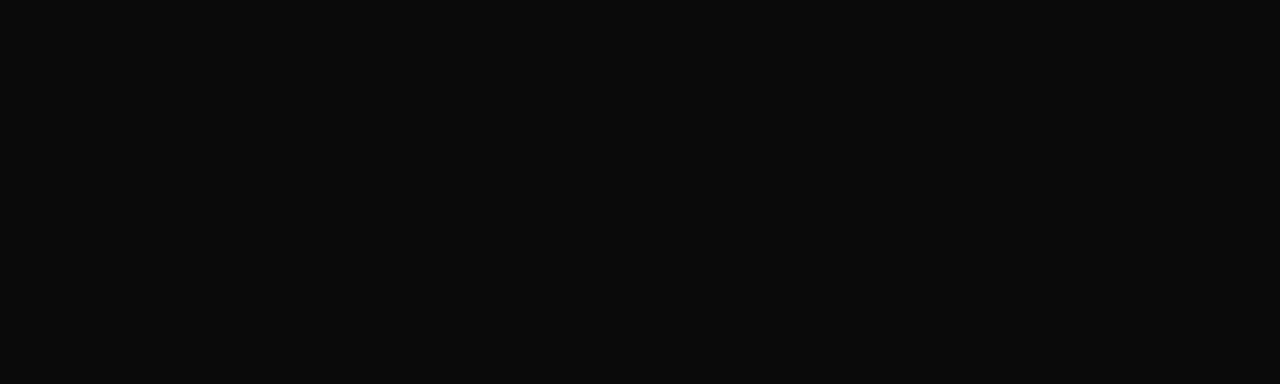
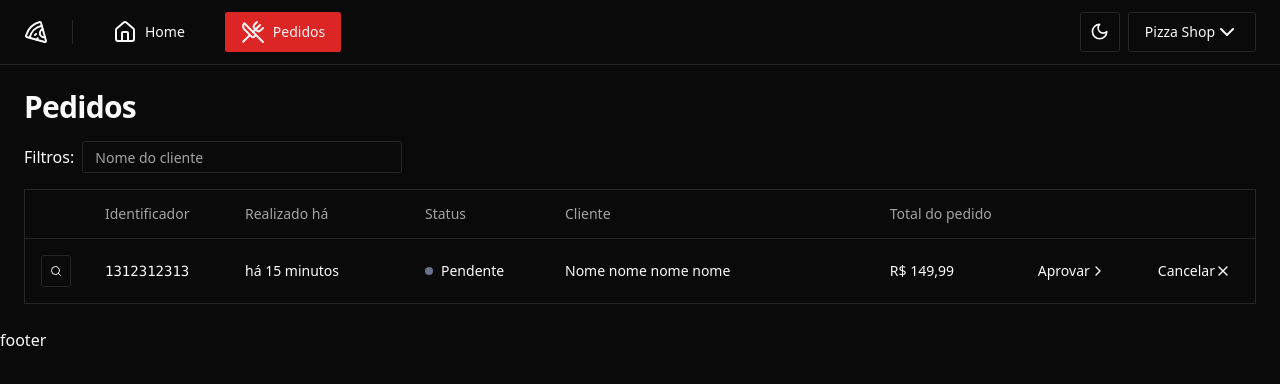
Before and after one commit to itallovidal/rocketseat-pizza-shop, a React (Vite) app: page /orders in a window 1280 px wide. Before the commit this address had no page. Shown: the top 384 px of the page. Built offline with nearby package versions, Linux system fonts and the light colour scheme.

Commit message:
table base structure

```diff
--- a/src/components/ui/button.tsx
+++ b/src/components/ui/button.tsx
@@ -22,6 +22,7 @@
       size: {
         default: 'h-10 px-4 py-2',
         sm: 'h-9 rounded-md px-3',
+        xs: 'h-8 rounded-md px-2',
         lg: 'h-11 rounded-md px-8',
         icon: 'h-10 w-10',
       },
--- /dev/null
+++ b/src/components/ui/table.tsx
@@ -0,0 +1,117 @@
+import * as React from "react"
+
+import { cn } from "@/lib/utils"
+
+const Table = React.forwardRef<
+  HTMLTableElement,
+  React.HTMLAttributes<HTMLTableElement>
+>(({ className, ...props }, ref) => (
+  <div className="relative w-full overflow-auto">
+    <table
+      ref={ref}
+      className={cn("w-full caption-bottom text-sm", className)}
+      {...props}
+    />
+  </div>
+))
+Table.displayName = "Table"
+
+const TableHeader = React.forwardRef<
+  HTMLTableSectionElement,
+  React.HTMLAttributes<HTMLTableSectionElement>
+>(({ className, ...props }, ref) => (
+  <thead ref={ref} className={cn("[&_tr]:border-b", className)} {...props} />
+))
+TableHeader.displayName = "TableHeader"
+
+const TableBody = React.forwardRef<
+  HTMLTableSectionElement,
+  React.HTMLAttributes<HTMLTableSectionElement>
+>(({ className, ...props }, ref) => (
+  <tbody
+    ref={ref}
+    className={cn("[&_tr:last-child]:border-0", className)}
+    {...props}
+  />
+))
+TableBody.displayName = "TableBody"
+
+const TableFooter = React.forwardRef<
+  HTMLTableSectionElement,
+  React.HTMLAttributes<HTMLTableSectionElement>
+>(({ className, ...props }, ref) => (
+  <tfoot
+    ref={ref}
+    className={cn(
+      "border-t bg-muted/50 font-medium [&>tr]:last:border-b-0",
+      className
+    )}
+    {...props}
+  />
+))
+TableFooter.displayName = "TableFooter"
+
+const TableRow = React.forwardRef<
+  HTMLTableRowElement,
+  React.HTMLAttributes<HTMLTableRowElement>
+>(({ className, ...props }, ref) => (
+  <tr
+    ref={ref}
+    className={cn(
+      "border-b transition-colors hover:bg-muted/50 data-[state=selected]:bg-muted",
+      className
+    )}
+    {...props}
+  />
+))
+TableRow.displayName = "TableRow"
+
+const TableHead = React.forwardRef<
+  HTMLTableCellElement,
+  React.ThHTMLAttributes<HTMLTableCellElement>
+>(({ className, ...props }, ref) => (
+  <th
+    ref={ref}
+    className={cn(
+      "h-12 px-4 text-left align-middle font-medium text-muted-foreground [&:has([role=checkbox])]:pr-0",
+      className
+    )}
+    {...props}
+  />
+))
+TableHead.displayName = "TableHead"
+
+const TableCell = React.forwardRef<
+  HTMLTableCellElement,
+  React.TdHTMLAttributes<HTMLTableCellElement>
+>(({ className, ...props }, ref) => (
+  <td
+    ref={ref}
+    className={cn("p-4 align-middle [&:has([role=checkbox])]:pr-0", className)}
+    {...props}
+  />
+))
+TableCell.displayName = "TableCell"
+
+const TableCaption = React.forwardRef<
+  HTMLTableCaptionElement,
+  React.HTMLAttributes<HTMLTableCaptionElement>
+>(({ className, ...props }, ref) => (
+  <caption
+    ref={ref}
+    className={cn("mt-4 text-sm text-muted-foreground", className)}
+    {...props}
+  />
+))
+TableCaption.displayName = "TableCaption"
+
+export {
+  Table,
+  TableHeader,
+  TableBody,
+  TableFooter,
+  TableHead,
+  TableRow,
+  TableCell,
+  TableCaption,
+}
--- a/src/pages/AppRoutes.tsx
+++ b/src/pages/AppRoutes.tsx
@@ -5,6 +5,7 @@
 import { AppLayout } from '@/pages/_layout/appLayout.tsx'
 import { AuthLayout } from '@/pages/_layout/authLayout.tsx'
 import { SignUp } from '@/pages/auth/signUp.tsx'
+import { Orders } from '@/pages/app/orders/orders.tsx'
 
 export function AppRoutes() {
   return (
@@ -12,6 +13,7 @@
       <Routes>
         <Route path={'/'} element={<AppLayout />}>
           <Route path={'/'} element={<Dashboard />} />
+          <Route path={'/orders'} element={<Orders />} />
         </Route>
 
         <Route path={'/'} element={<AuthLayout />}>
--- a/src/pages/_layout/appLayout.tsx
+++ b/src/pages/_layout/appLayout.tsx
@@ -7,7 +7,7 @@
     <div>
       <Header />
 
-      <div>
+      <div className={'p-6'}>
         <Outlet />
       </div>
 
--- /dev/null
+++ b/src/pages/app/orders/orders.tsx
@@ -0,0 +1,80 @@
+import React from 'react'
+import { Helmet } from 'react-helmet-async'
+import { Input } from '@/components/ui/input.tsx'
+import {
+  Table,
+  TableBody,
+  TableCell,
+  TableHead,
+  TableHeader,
+  TableRow,
+} from '@/components/ui/table.tsx'
+import { Button } from '@/components/ui/button.tsx'
+import { ChevronRight, Search, X } from 'lucide-react'
+
+export function Orders() {
+  return (
+    <>
+      <Helmet title={'Pedidos'} />
+      <div className={'space-y-4'}>
+        <div className={'flex flex-col gap-4'}>
+          <h1 className={'text-3xl font-bold tracking-tight'}>Pedidos</h1>
+        </div>
+
+        <form className={'flex items-center gap-2'}>
+          <span>Filtros:</span>
+          <Input placeholder={'Nome do cliente'} className={'h-8 w-[320px]'} />
+        </form>
+
+        <div className={'border rouded-md'}>
+          <Table>
+            <TableHeader>
+              <TableRow>
+                <TableHead className={'w-[64px]'}></TableHead>
+                <TableHead className={'w-[140px]'}>Identificador</TableHead>
+                <TableHead className={'w-[180px]'}>Realizado há</TableHead>
+                <TableHead className={'w-[140px]'}>Status</TableHead>
+                <TableHead className={'flex-1'}>Cliente</TableHead>
+                <TableHead className={'w-[140px]'}>Total do pedido</TableHead>
+                <TableHead className={'w-[120px]'}></TableHead>
+                <TableHead className={'w-[120px]'}></TableHead>
+              </TableRow>
+            </TableHeader>
+            <TableBody>
+              <TableRow>
+                <TableCell>
+                  <Button variant={'outline'} size={'xs'}>
+                    <Search className={'h-3 w-3'} />
+                    <span className={'sr-only'}>Detalhes do Pedido</span>
+                  </Button>
+                </TableCell>
+                <TableCell className={'font-mono'}>1312312313</TableCell>
+                <TableCell>há 15 minutos</TableCell>
+                <TableCell>
+                  <div className={'flex items-center gap-2'}>
+                    <span className={'h-2 w-2 rounded-full bg-slate-500'} />
+                    <span>Pendente</span>
+                  </div>
+                </TableCell>
+                <TableCell>Nome nome nome nome</TableCell>
+                <TableCell>R$ 149,99</TableCell>
+                <TableCell>
+                  <Button variant={'ghost'} size={'xs'}>
+                    Aprovar
+                    <ChevronRight className={'h-4 w-4'} />
+                  </Button>
+                </TableCell>
+                <TableCell>
+                  <Button variant={'ghost'} size={'xs'}>
+                    Cancelar
+                    <X className={'h-4 w-4'} />
+                  </Button>
+                </TableCell>
+              </TableRow>
+            </TableBody>
+          </Table>
+        </div>
+      </div>
+    </>
+  )
+}
```
